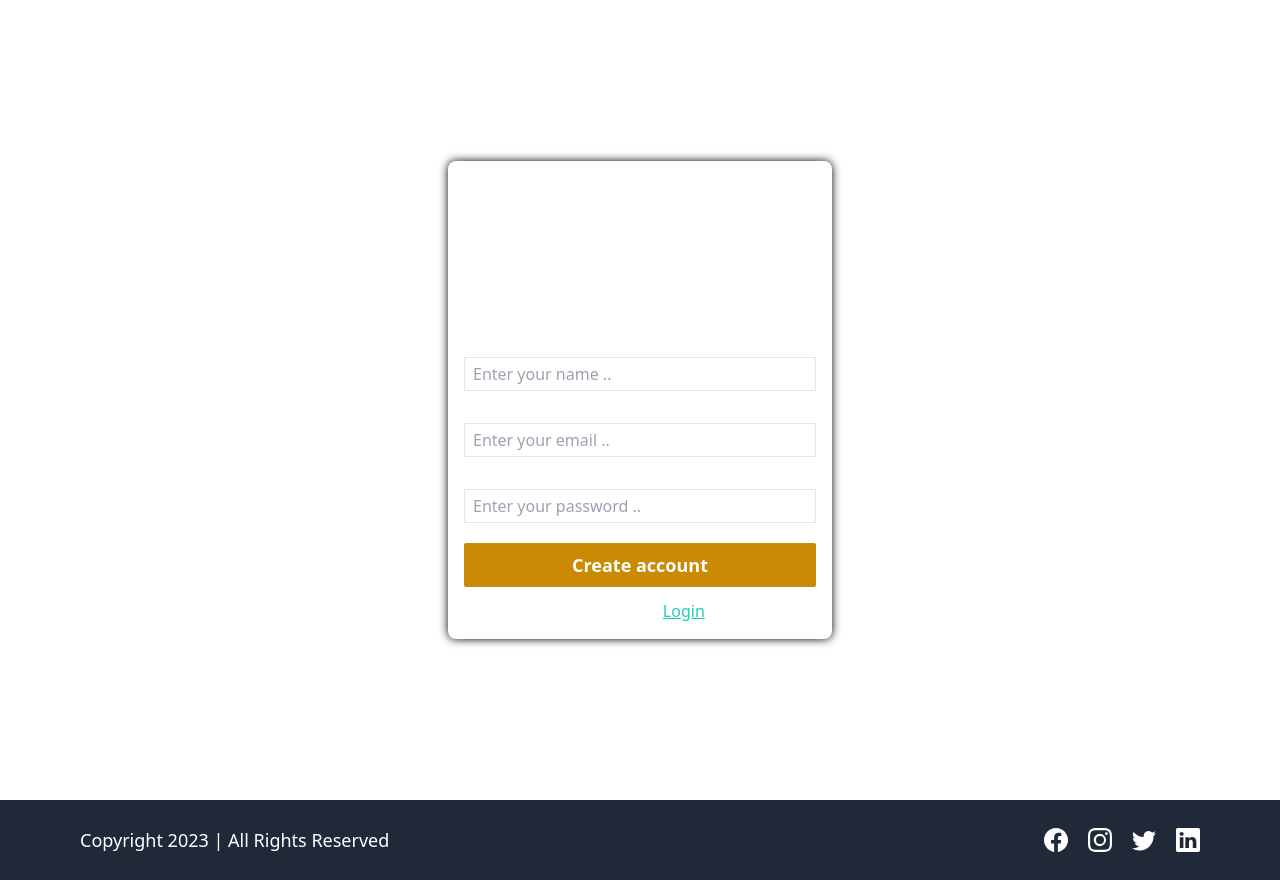
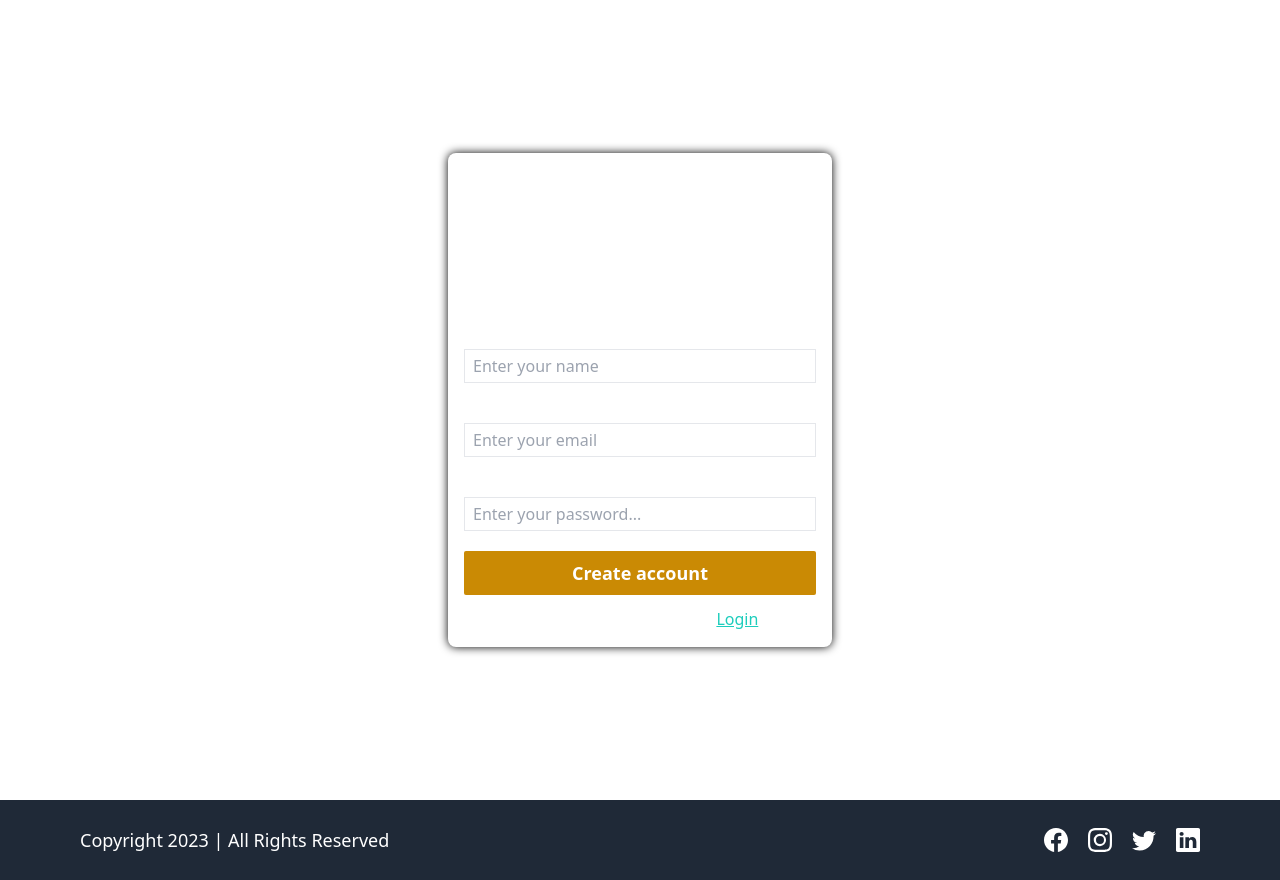
Before and after one commit to Nancy-2310/lms-frontend, a React (Vite) app: page /signup in a window 1280 px wide. Built offline with nearby package versions, Linux system fonts and the light colour scheme.

Commit message:
done some corrections

```diff
--- a/src/App.jsx
+++ b/src/App.jsx
@@ -8,7 +8,8 @@ import RequireAuth from './Components/Auth/RequireAuth';
 import AboutUs from "./Pages/AboutUs";
 import Contact from './Pages/Contact';
 import CourseDescription from './Pages/Course/CourseDescription';
-import CourseList from './Pages/Course/CourseList';
+// import CourseList from './Pages/Course/CourseList';
+import CreateCourse from './Pages/Course/CreateCourse';
 import Denied from './Pages/Denied';
 import HomePage from './Pages/HomePage';
 import Login from './Pages/Login';
@@ -27,7 +28,10 @@ function App() {
         <Route path="/contact" element={<Contact />} />
         <Route path="/course/description" element={<CourseDescription />} />
         <Route path="/login" element={<Login />} />
-        <Route element = {<RequireAuth allowedRoles={["ADMIN"]} />} />
+
+        <Route element = {<RequireAuth allowedRoles={["ADMIN"]} />} >
+        <Route path="/course/create" element={<CreateCourse/>} />
+        </Route>
         <Route path="*" element = {<NotFound />} />
       </Routes>
 
--- a/src/Helpers/axiosInstance.js
+++ b/src/Helpers/axiosInstance.js
@@ -1,10 +1,10 @@
 import axios from "axios";
 
-const BASE_URL = "http://localhost:5014/api/v1";
+const BASE_URL = "http://localhost:5000/api/v1";
 
 const axiosInstance = axios.create();
 
-axiosInstance.defaults.baseURL =BASE_URL;
+axiosInstance.defaults.baseURL=BASE_URL;
 axiosInstance.defaults.withCredentials = true;
 
 export default axiosInstance;
--- a/src/Layouts/HomeLayout.jsx
+++ b/src/Layouts/HomeLayout.jsx
@@ -4,7 +4,7 @@ import { useDispatch, useSelector } from 'react-redux';
 import { Link, useNavigate } from 'react-router-dom';
 
 import Footer from '../Components/Footer';
-import { logout } from '../Redux/Slices/AuthSlice';
+import { logout } from '../Redux/Slices/AuthSlice.js';
 function HomeLayout({ children }){
 
     const dispatch = useDispatch();
@@ -30,8 +30,6 @@ function HomeLayout({ children }){
         e.preventDefault();
         const res = await dispatch(logout());
         if(res?.payload?.success)
-
-
         navigate("/");
     }
 
@@ -87,7 +85,7 @@ function HomeLayout({ children }){
                                 <Link to="/login">Login</Link>
                             </button>
                             <button className='btn-secondary px-4 py-1 font-semibold rounded-md w-full'>
-                                <Link to="/SignUp">Signup</Link>
+                                <Link to="/signup">Signup</Link>
                             </button>
                         </div>
                         </li>
--- /dev/null
+++ b/src/Pages/Course/CreateCourse.jsx
@@ -0,0 +1,5 @@
+function CreateCourse(){
+    return <>Create course</>
+}
+
+export default CreateCourse;
--- a/src/Pages/Login.jsx
+++ b/src/Pages/Login.jsx
@@ -1,10 +1,10 @@
-import React, { useState } from "react";
+import { useState } from "react";
 import { toast } from "react-hot-toast";
 import { useDispatch } from "react-redux";
 import { Link, useNavigate } from "react-router-dom";
-import {isEmail, isValidPassword} from "../Helpers/regexMatcher"
+
 import Layout from "../Layouts/HomeLayout";
-import login  from "../Redux/Slices/AuthSlice.js";
+import { login } from "../Redux/Slices/AuthSlice.js";
 
 const Login = () => {
   const navigate = useNavigate();
@@ -87,6 +87,16 @@ const Login = () => {
             />
           </div>
 
+          {/* guest account access */}
+          <div
+            onClick={() =>
+              setLoginData({ email: "test@gmail.com", password: "Test@123" })
+            }
+            className="text-center link text-accent cursor-pointer"
+          >
+            Guest Login
+          </div>
+
           <button
             className="w-full bg-yellow-600 hover:bg-yellow-500 transition-all ease-in-out duration-300 rounded-sm py-2 font-semibold text-lg cursor-pointer"
             type="submit"
@@ -101,9 +111,9 @@ const Login = () => {
           </Link>
 
           <p className="text-center">
-            Do not have an account ?{" "}
+            Dont have an account ?{" "}
             <Link to={"/signup"} className="link text-accent cursor-pointer">
-              SignUp
+              Create Account
             </Link>
           </p>
         </form>
--- a/src/Pages/SignUp.jsx
+++ b/src/Pages/SignUp.jsx
@@ -1,88 +1,78 @@
-import React, { useState } from "react";
-import { toast } from "react-hot-toast";
-import { BsPersonCircle } from "react-icons/bs";
-import { useDispatch } from "react-redux";
-import { Link, useNavigate } from "react-router-dom";
+import { useState } from 'react';
+import { toast } from 'react-hot-toast';
+import { BsPersonCircle } from 'react-icons/bs';
+import { useDispatch } from 'react-redux';
+import { Link, useNavigate } from 'react-router-dom';
 
 import HomeLayout from "../Layouts/HomeLayout";
-import { createAccount } from "../Redux/Slices/AuthSlice.js";
-import { isEmail, isValidPassword } from "../Helpers/regexMatcher";
+import { createAccount } from '../Redux/Slices/AuthSlice';
 
-function SignUp(){
-
+function SignUp() {
   const dispatch = useDispatch();
   const navigate = useNavigate();
 
-    const [previewImage, setImagePreview] = useState("");
+  const [previewImage, setPreviewImage] = useState("");
 
   const [signupData, setSignupData] = useState({
     fullName: "",
     email: "",
     password: "",
-        avatar: ""
+    avatar: "",
   });
 
   function handleUserInput(e) {
-        const {name,value} = e.target;
+    const { name, value } = e.target;
     setSignupData({
       ...signupData,
-            [name]: value
-        })
+      [name]: value,
+    });
   }
 
   function getImage(event) {
     event.preventDefault();
-        // getting the image
+
     const uploadedImage = event.target.files[0];
 
-        if(uploadedImage) {
+    if (uploadedImage) {
       setSignupData({
         ...signupData,
-                avatar: uploadedImage
+        avatar: uploadedImage,
       });
       const fileReader = new FileReader();
       fileReader.readAsDataURL(uploadedImage);
       fileReader.addEventListener("load", function () {
         console.log(this.result);
-                setImagePreview(this.result);
-            })
+        setPreviewImage(this.result);
+      });
     }
   }
 
-    const createNewAccount = async (event) => {
+  async function createNewAccount(event) {
     event.preventDefault();
-
-        // checking the empty fields
-        if (
-          !signupData.avatar ||
-          !signupData.email ||
-          !signupData.fullName ||
-          !signupData.password
-        ) {
-          toast.error("Please fill all the fields");
+    if (!signupData.email || !signupData.password || !signupData.fullName || !signupData.avatar) {
+      toast.error("Please fill all the details");
       return;
     }
 
-        // checking the name field length
+    // checking name field length
     if (signupData.fullName.length < 5) {
-          toast.error("Name should be atleast of 5 characters");
+      toast.error("Name should be at least 5 characters");
       return;
     }
 
-        // email validation using regex
-        if (!isEmail(signupData.email)) {
-          toast.error("Invalid email id");
+    if (!signupData.email.match(/^[a-zA-Z0-9]+(?:\.[a-zA-Z0-9]+)*@[a-zA-Z0-9]+(?:\.[a-zA-Z0-9]+)*$/gm)) {
+      toast.error("Invalid email Id");
       return;
     }
 
-        // password validation using regex
-        if (!isValidPassword(signupData.password)) {
-          toast.error(
-            "Minimum password length should be 8 with Uppercase, Lowercase, Number and Symbol"
-          );
+    // checking password validation
+
+    const passwordRegex = /^(?=.*[A-Za-z])(?=.*\d)(?=.*[@$!%*?&])[A-Za-z\d@$!%*?&]{8,}$/;
+
+if (!passwordRegex.test(signupData.password)) {
+  toast.error("Password should be 6-16 character long with atleast a number and special character");
   return;
 }
-
 
 const formData = new FormData();
 formData.append("fullName", signupData.fullName);
@@ -90,89 +80,97 @@ function SignUp(){
 formData.append("password", signupData.password);
 formData.append("avatar", signupData.avatar);
 
-    // calling create account action
-    const res = await dispatch(createAccount(formData));
-
-    // redirect to login page if true
-    if (res.payload.success) navigate("/login");
+//  dispatch create account action
+const response = await dispatch(createAccount(formData));
+console.log(response);
+if(response?.payload?.success)
+    navigate("/");
 
 setSignupData({
   fullName: "",
   email: "",
-            password:"",
-            avatar: ""
+  password: "",
+  avatar: "",
 });
-
-        setImagePreview("");
+setPreviewImage("");
   }
 
-    return(
+  return (
     <HomeLayout>
-            <div className="flex overflow-x-auto items-center justify-center h-[100vh]">
-                <form noValidate onSubmit={createNewAccount} className="flex flex-col justify-center gap-3 rounded-lg p-4 text-white w-96 shadow-[0_0_10px_black]">
-                    <h1 className="text-center text-2xl font-bold">
-                        Registration Page
-                    </h1>
+      <div className="flex overflow-x-auto items-center justify-center h-[100vh] ">
+        <form noValidate className='flex flex-col justify-center gap-3 rounded-lg p-4 text-white w-96 shadow-[0_0_10px_black]'>
+          <h1 className="text-center text-2xl font-bold">Registration Page</h1>
 
           <label htmlFor="image_upload" className="cursor-pointer">
             {previewImage ? (
-                            <img className="w-24 h-24 rounded-full m-auto" src={previewImage} />
+              <img className='w-24 h-24 rounded-full m-auto' src={previewImage} alt="Profile Preview" />
             ) : (
-                            <BsPersonCircle className="w-24 h-24 rounded-full m-auto" />
+              <BsPersonCircle className='w-24 h-24 rounded-full m-auto' />
             )}
           </label>
           <input
             onChange={getImage}
-                        className="hidden"
+            className='hidden'
             type="file"
-
+            name="image_uploads"
             id="image_upload"
             accept=".jpg, .jpeg, .png, .svg"
           />
-                    <div className="flex flex-col gap-1">
-                        <label htmlFor="fullName" className="font-semibold"> Name </label>
+
+          <div className='flex flex-col gap-1'>
+            <label htmlFor='fullName' className='font-semibold'>
+              Name
+            </label>
             <input
               type="text"
               required
               name="fullName"
-                            id="fullName"
-                            placeholder="Enter your name .."
-                            className="bg-transparent px-2 py-1 border"
+              id='fullName'
+              placeholder='Enter your name'
+              className='bg-transparent px-2 py-1 border'
               onChange={handleUserInput}
               value={signupData.fullName}
             />
+          </div>
 
-                        <label htmlFor="email" className="font-semibold"> Email </label>
+          <div className='flex flex-col gap-1'>
+            <label htmlFor='email' className='font-semibold'>
+              Email
+            </label>
             <input
               type="email"
               required
               name="email"
-                            id="email"
-                            placeholder="Enter your email .."
-                            className="bg-transparent px-2 py-1 border"
+              id='email'
+              placeholder='Enter your email'
+              className='bg-transparent px-2 py-1 border'
               onChange={handleUserInput}
               value={signupData.email}
             />
+          </div>
 
-                        <label htmlFor="password" className="font-semibold"> Password </label>
+          <div className='flex flex-col gap-1'>
+            <label htmlFor='password' className='font-semibold'>
+              Password
+            </label>
             <input
               type="password"
               required
               name="password"
-                            id="password"
-                            placeholder="Enter your password .."
-                            className="bg-transparent px-2 py-1 border"
+              id='password'
+              placeholder='Enter your password...'
+              className='bg-transparent px-2 py-1 border'
               onChange={handleUserInput}
               value={signupData.password}
             />
           </div>
 
-                    <button className="mt-2 bg-yellow-600 hover:bg-yellow-500 transition-all ease-in-out duration-300 rounded-sm py-2 font-semibold text-lg">
+          <button onClick={createNewAccount} type="submit" className=' mt-2 w-full bg-yellow-600 hover:bg-yellow-500 transition-all ease-in-out duration-300 rounded-sm py-2 font-semibold text-lg cursor-pointer'>
             Create account
           </button>
 
-                    <p>
-                        Already have an account ? <Link to="/login" className='link text-accent cursor-pointer'>Login</Link>
+          <p className='text-center'>
+            Already have an account? <Link to="/login" className='link text-accent cursor-pointer'>Login</Link>
           </p>
         </form>
       </div>
--- a/src/Redux/Slices/AuthSlice.js
+++ b/src/Redux/Slices/AuthSlice.js
@@ -1,17 +1,19 @@
 import { createAsyncThunk, createSlice } from "@reduxjs/toolkit";
 import toast from "react-hot-toast";
 
-import axiosInstance from "../../Helpers/axiosInstance";
+import axiosInstance from "../../Helpers/axiosInstance.js";
 const initialState = {
-    isLoggedIn: localStorage.getItem('isLoggedIn') || false,
-    role: localStorage.getItem('role') || "",
-    data: localStorage.getItem('data') || {}
-
+    isLoggedIn: localStorage.getItem("isLoggedIn") || false,
+    role: localStorage.getItem("role") || "",
+    data: localStorage.getItem("data") || {},
 };
 
 export const createAccount = createAsyncThunk("/auth/signup", async(data) => {
     try {
-        let res = axiosInstance.post("user/register", data);
+        // console.log(data.get("fullName"));
+        // console.log(data.getAll());
+        const res = axiosInstance.post("user/register", data);
+        console.log(`${res} , res`);
         toast.promise(res, {
             loading: "Wait! creating your account",
             success: (data) => {
@@ -19,10 +21,11 @@ export const createAccount = createAsyncThunk("/auth/signup", async(data) => {
             },
             error: "Failed to create account"
         });
-        res = await res;
-        return res.data;
+
+        // console.log("auth slice",res)
+        return (await res).data;
     }catch(error) {
-        toast.error(error?.response?.message);
+        toast.error(error?.response?.data?.message);
     }
 })
 
@@ -43,22 +46,22 @@ export const login = createAsyncThunk("/auth/login", async(data) => {
     }
 })
 
-export const logout = createAsyncThunk("/auth/logout", async(data) => {
+export const logout = createAsyncThunk("/auth/logout", async () => {
     try {
-        let res = axiosInstance.post("user/logout", data);
+        const res = axiosInstance.post("user/logout");
         toast.promise(res, {
-            loading: "Wait! logout in progress ...",
-            success: (data) => {
+            loading: "Wait! logout in progress ...",success: (data) => {
                 return data?.data?.message;
             },
-            error: "Failed to logout"
+            error: "Failed to log out"
         });
-        res = await res;
-        return res.data;
+
+        return (await res).data;
     } catch(error) {
         toast.error(error?.response?.data?.message);
     }
 })
+
 const authSlice = createSlice({
     name:"auth",
     initialState,
@@ -82,5 +85,5 @@ const authSlice = createSlice({
     }
 });
 
-// export const {} = authSlice.actions;
+
 export default authSlice.reducer;
--- a/src/Redux/Slices/CourseSlice.js
+++ b/src/Redux/Slices/CourseSlice.js
@@ -1,5 +1,6 @@
 import { createAsyncThunk, createSlice } from "@reduxjs/toolkit"
 import { toast } from "react-hot-toast";
+
 import axiosInstance from "../../Helpers/axiosInstance";
 
 const initialState = {
```
Lines whose indentation alone changed are shown as unchanged.
